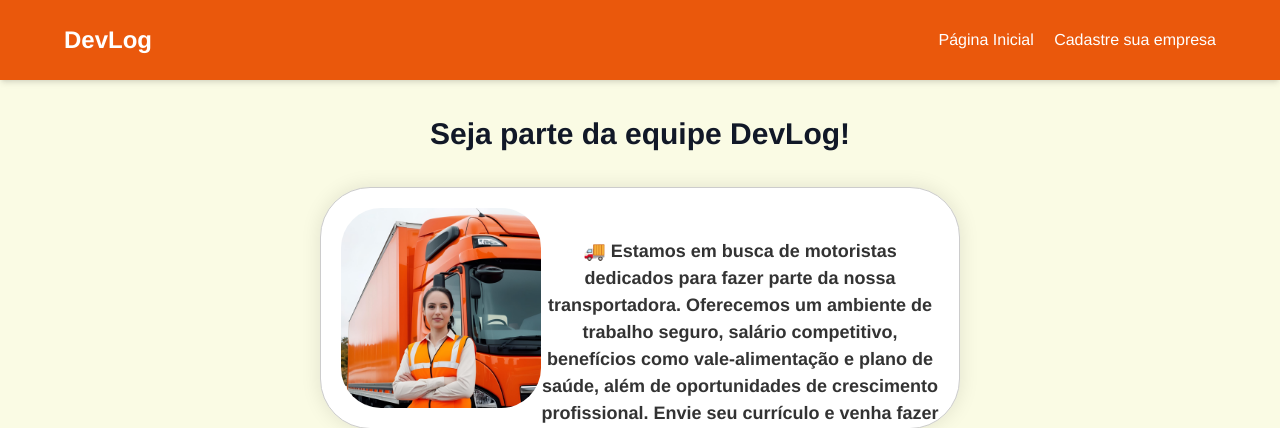
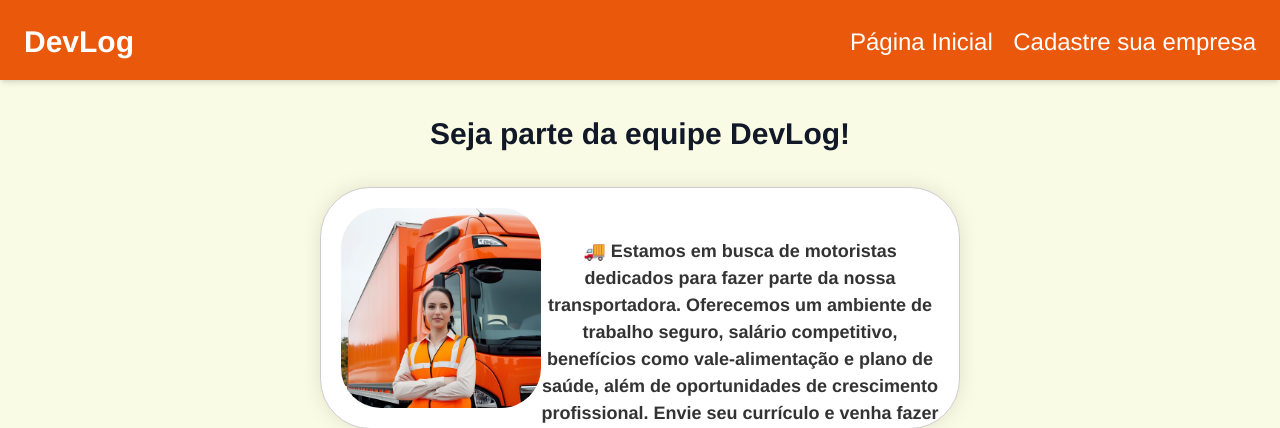
Before and after one commit to mariprince/teste-TCC-ds, a PHP site: page /motorista.html in a window 1280 px wide. Shown: the top 428 px of the page. Run offline with PHP 8.4, Linux system fonts and the light colour scheme; some libraries are stand-ins or nearby versions.

Commit message:
nav modelo

```diff
--- a/13.03/motorista.html
+++ b/13.03/motorista.html
@@ -10,22 +10,19 @@
     <script src="https://cdn.tailwindcss.com"></script>
 </head>
 
-
     <header class="bg-orange-600 text-white p-4 shadow-md">
-        <div class="max-w-6xl mx-auto flex justify-between items-center">
-          <h1 class="text-2xl font-bold">DevLog</h1>
+        <div class="max-w-7xl mx-auto flex justify-between items-center">
+          <h1 class="text-3xl font-bold">DevLog</h1>
           <nav class="space-x-4">
-            <a href="index.html" class="hover:underline">Página Inicial</a>
-            <a href="empresa.html" class="hover:underline">Cadastre sua empresa</a>
+            <a href="index.html" class="text-2xl hover:underline">Página Inicial</a>
+            <a href="empresa.html" class="text-2xl hover:underline">Cadastre sua empresa</a>
           </nav>
         </div>
-      </header>
+    </header>
     <body class="motorista">
-
-            <h2 class="text-3xl font-extrabold text-gray-900 mb-2 text-center"><br>
-    Seja parte da equipe DevLog!
-            </h2>
-
+        <h2 class="text-3xl font-extrabold text-gray-900 mb-2 text-center"><br>
+            Seja parte da equipe DevLog!
+        </h2>
     <section class="caixap1">
         <img class="imgMC" src="imagens\Motorista M1.png" width="200" height="200">
         <p1 id="p1">
--- a/13.03/style.css
+++ b/13.03/style.css
@@ -209,6 +209,7 @@ header {
     padding: 10px 10px;
     text-align: center;
     width: 100vw;
+    height: 80px;
 }
 
 
```
